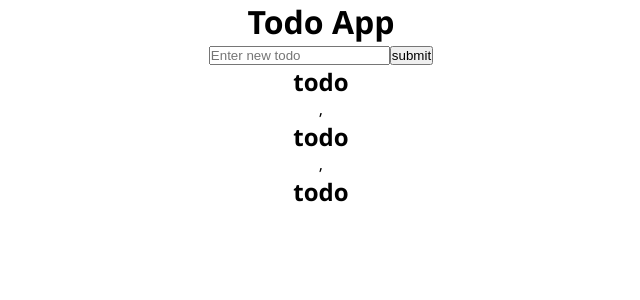
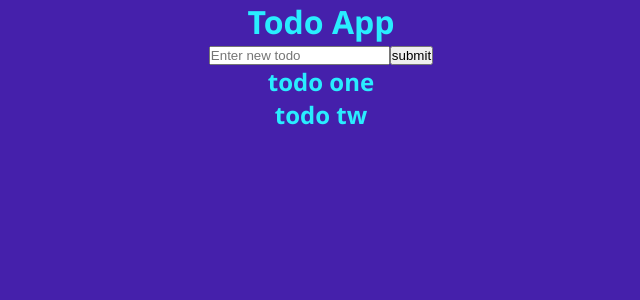
Before and after one commit to DiMelnikov/Todo-App, a React (Create React App) app: page / in a window 1280 px wide. Shown: the top 300 px of the page, without its empty margins (319-959 px from the left). Built offline with nearby package versions, Linux system fonts and the light colour scheme.

Commit message:
add static task

```diff
--- a/src/App.js
+++ b/src/App.js
@@ -1,12 +1,16 @@
-import './App.css'
+import { useState } from 'react'
 import TodoForm from './components/TodoList/TodoForm'
 import TodoList from './components/TodoList/TodoList'
+import './App.css'
+
 function App() {
+	const [todos, setTodos] = useState(['todo one', 'todo tw'])
+
 	return (
 		<div className="App">
 			<h1>Todo App</h1>
 			<TodoForm />
-			<TodoList />
+			<TodoList todos={todos} />
 		</div>
 	)
 }
--- a/src/components/TodoList/Todo.js
+++ b/src/components/TodoList/Todo.js
@@ -1,5 +1,5 @@
-function Todo() {
-	return <h2>todo</h2>
+function Todo({ todo }) {
+	return <h2>{todo}</h2>
 }
 
 export default Todo
--- a/src/components/TodoList/TodoList.js
+++ b/src/components/TodoList/TodoList.js
@@ -1,13 +1,7 @@
 import Todo from './Todo'
 
-function TodoList() {
-	return (
-		<>
-			<Todo />,
-			<Todo />,
-			<Todo />
-		</>
-	)
+function TodoList({ todos }) {
+	return todos.map((todo, index) => <Todo key={index} todo={todo} />)
 }
 
 export default TodoList
--- a/src/index.css
+++ b/src/index.css
@@ -6,4 +6,6 @@
 body {
 	font-family: 'Segoe UI', 'Roboto', 'Oxygen', 'Ubuntu', 'Cantarell',
 		'Fira Sans', 'Droid Sans', 'Helvetica Neue', sans-serif;
+	color: #29edff;
+	background-color: #4520ab;
 }
```
Also changed, not shown: 1 other file (tests, documents, lock files or other folders).
